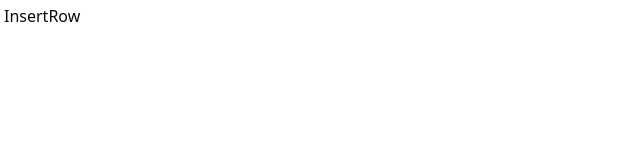
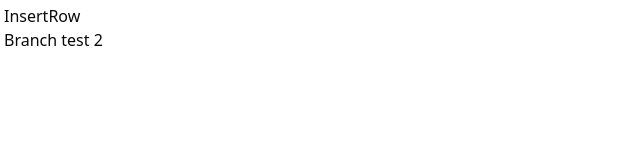
Before and after one commit to protoxianyx/moneymanager, a Next.js app: page / in a window 1280 px wide. Shown: the top 160 px of the page, without its empty margins (0-640 px from the left). Built offline with nearby package versions, Linux system fonts and the light colour scheme.

Commit message:
branch tst2

```diff
--- a/app/components/InsertRow.tsx
+++ b/app/components/InsertRow.tsx
@@ -2,7 +2,8 @@ import React from 'react'
 
 const InsertRow = () => {
   return (
-    <div>InsertRow</div>
+      <div>InsertRow</div>
+
   )
 }
 
--- a/app/page.tsx
+++ b/app/page.tsx
@@ -5,7 +5,8 @@ import InsertRow from "./components/InsertRow";
 const page = () => {
   return (
     <div>
-      <InsertRow/>
+      <InsertRow />
+      <p>Branch test 2</p>
     </div>
   );
 };
```
